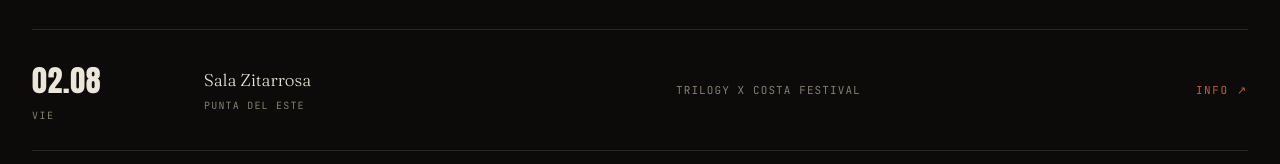
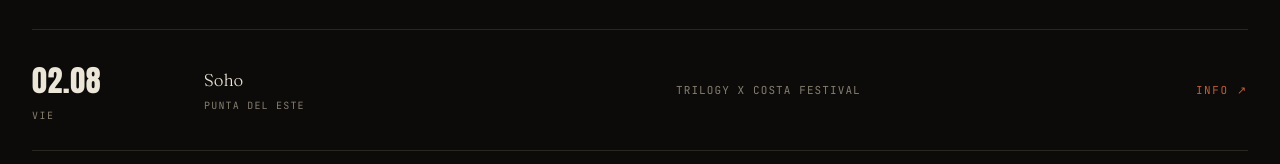
Before and after one commit to PabloXberg/trilogy-crew, a React (Vite) app: page / in a window 1280 px wide. Shown: the part 2728-2892 px from the top of the page. Built offline with nearby package versions, Linux system fonts and the light colour scheme.

Commit message:
pagina de mati green 4

```diff
--- a/src/data/djs.ts
+++ b/src/data/djs.ts
@@ -396,12 +396,12 @@ export const crewEvents: DjEvent[] = [
   { date: '14.06', weekday: SAB, venue: 'Phonotheque', venueDetail: { es: 'Ciudad Vieja, MVD', en: 'Ciudad Vieja, MVD' }, lineup: { es: 'Los tres · 23:00 → late', en: 'All three · 23:00 → late' }, url: '#' },
   { date: '28.06', weekday: SAB, venue: 'Bahrein', venueDetail: { es: 'Punta Carretas, MVD', en: 'Punta Carretas, MVD' }, lineup: { es: 'Terry Mood B2B Mr Green', en: 'Terry Mood B2B Mr Green' }, url: '#' },
   { date: '12.07', weekday: SAB, venue: 'La Trastienda', venueDetail: { es: 'Centro, MVD', en: 'Centro, MVD' }, lineup: { es: 'Pablo Xberg · set de cierre', en: 'Pablo Xberg · closing set' }, url: '#' },
-  { date: '02.08', weekday: VIE, venue: 'Sala Zitarrosa', venueDetail: { es: 'Punta del Este', en: 'Punta del Este' }, lineup: { es: 'Trilogy x Costa Festival', en: 'Trilogy x Costa Festival' }, url: '#' },
+  { date: '02.08', weekday: VIE, venue: 'Soho', venueDetail: { es: 'Punta del Este', en: 'Punta del Este' }, lineup: { es: 'Trilogy x Costa Festival', en: 'Trilogy x Costa Festival' }, url: '#' },
 ];
 
 export const crewStats = {
-  founded: '2024',
-  members: '03',
+  founded: '2010',
+  members: '3+',
   base: 'MVD',
-  events: '17',
+  events: '1000+',
 } as const;
```
